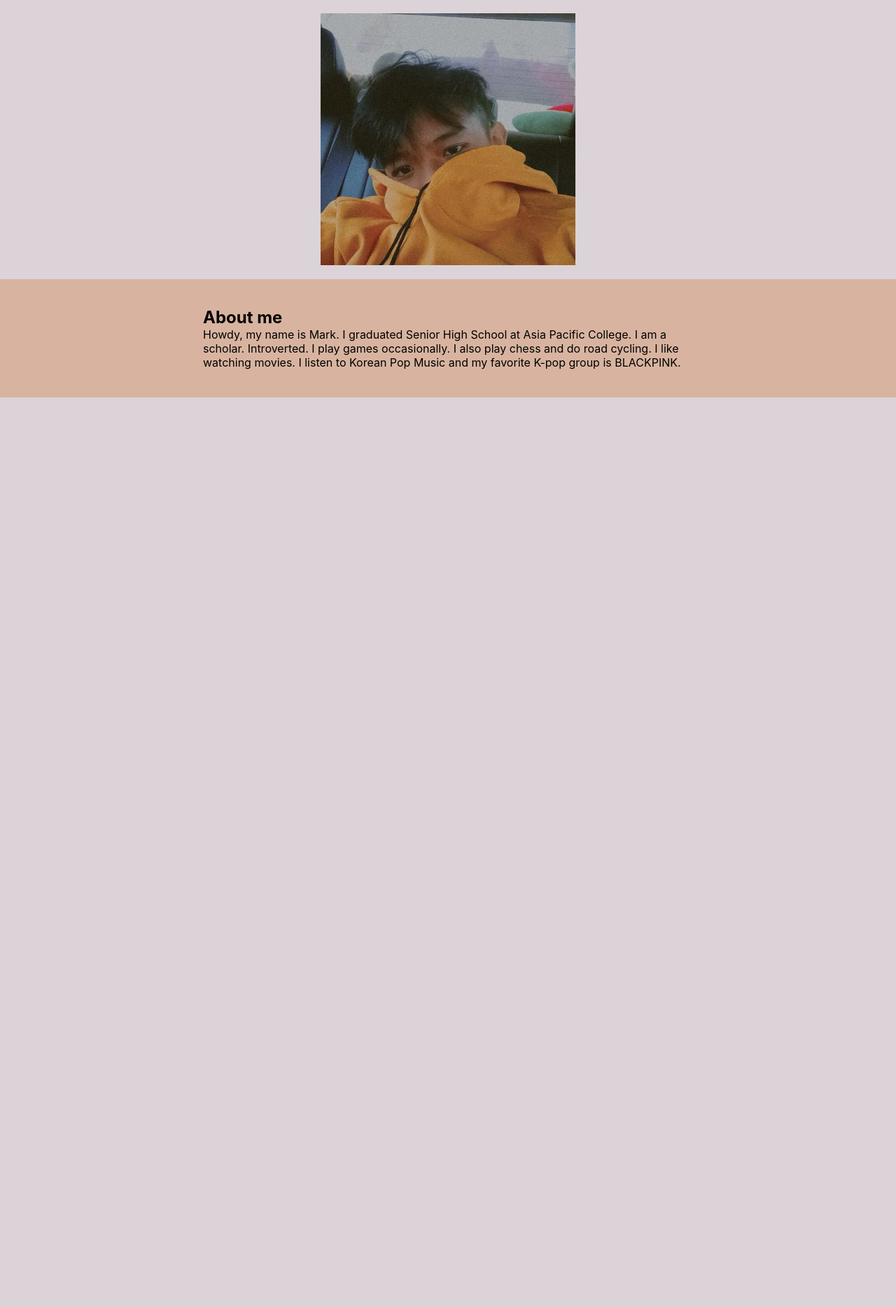
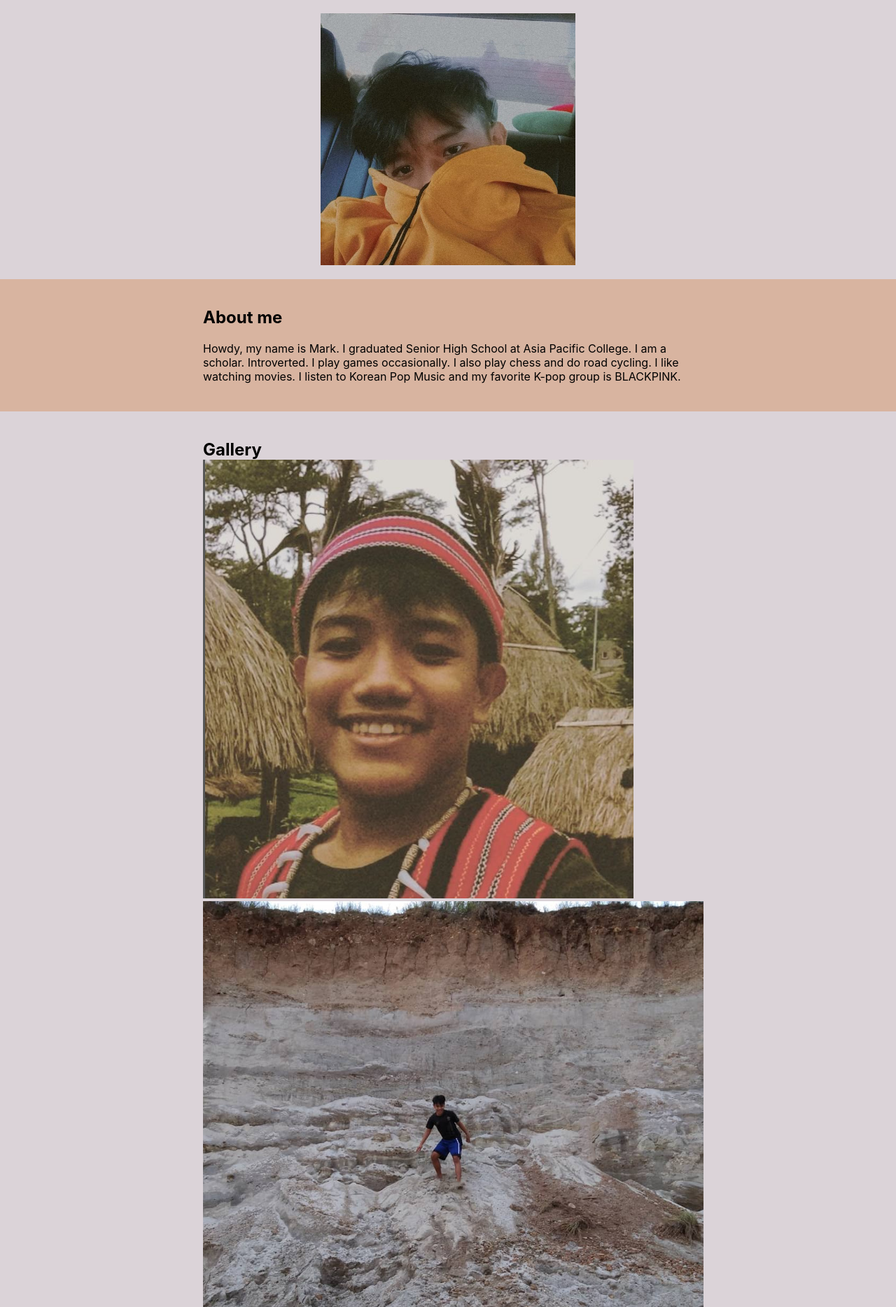
Before and after one commit to mnturingan/lab2, a PHP site: page / in a window 1280 px wide. Shown: the part 52-1920 px from the top of the page at 70% size. Before the commit the page ends 620 px from the top, so only its background shows below. Run offline with PHP 8.4, Linux system fonts and the light colour scheme.

Commit message:
gallery section

```diff
--- a/week5/index.html
+++ b/week5/index.html
@@ -28,11 +28,22 @@
     <section class="container-row" id="home">
         <div class="container">
             <h1>About me</h1>
+            <br>
             <p>Howdy, my name is Mark. I graduated Senior High School at Asia Pacific College. I am a scholar. Introverted.
             I play games occasionally. I also play chess and do road cycling. I like watching movies.
             I listen to Korean Pop Music and my favorite K-pop group is BLACKPINK. </p>
         </div>
     </section>
-
+    <section class="container-row" id="gallery">
+        <div class="container">
+            <h1>Gallery</h1>
+            <div class="img-grid">
+                <img class="imgal" src="me1.png" alt="me1">
+                <img class="imgal" src="me2.png" alt="me2">
+                <img class="imgal" src="me3.png" alt="me3">
+                <img class="imgal" src="me4.png" alt="me4">
+            </div>
+        </div>
+    </section>
 </body>
 </html>
```
Also changed, not shown: week5/me1.png (added), week5/me2.png (added), week5/me3.png (added), week5/me4.png (added), week5/style.css (line endings or trailing spaces).
